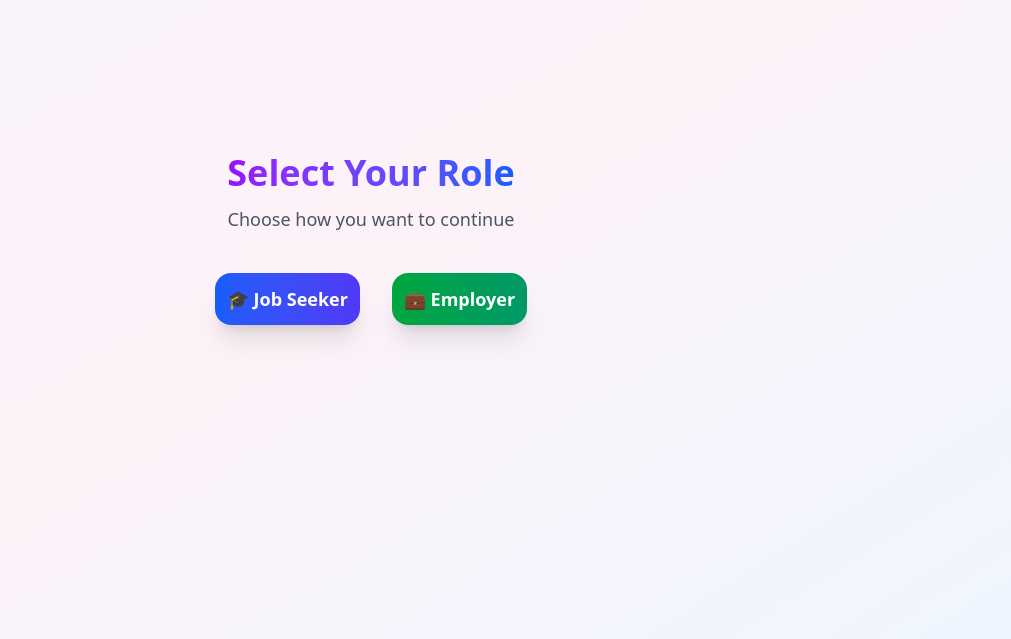
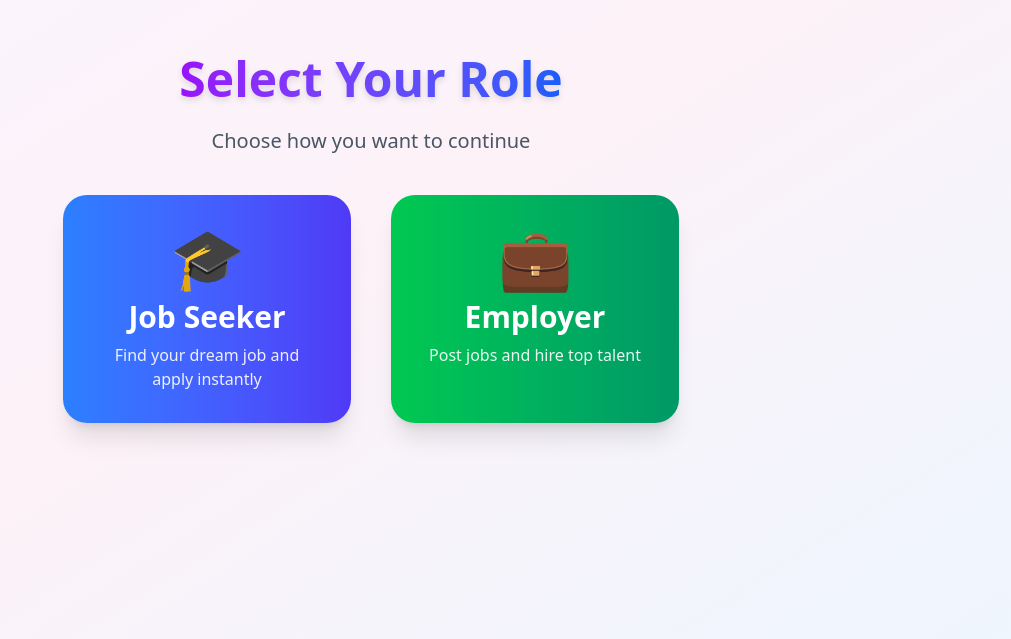
Before and after one commit to DevSourav01/frontend-project, a React (Vite) app: page /role-selection in a window 1280 px wide. Shown: the part 161-800 px from the top of the page, without its empty margins (269-1280 px from the left). Built offline with nearby package versions, Linux system fonts and the light colour scheme.

Commit message:
made changes dynamically name in the dashboard

```diff
--- a/src/components/LandingPage/Navbar.jsx
+++ b/src/components/LandingPage/Navbar.jsx
@@ -31,18 +31,19 @@ const Navbar = () => {
 
       {/* Desktop Buttons */}
       <div className="hidden md:flex space-x-4">
-        <button
+        {/* <button
           onClick={() => navigate("/role-selection")}
           className="px-4 py-2 border border-blue-700 text-blue-700 rounded-lg hover:bg-blue-50 cursor-pointer"
         >
           Login
-        </button>
+        </button> */}
         <button
           onClick={() => navigate("/role-selection")}
           className="px-4 py-2 bg-blue-600 text-white rounded-lg hover:bg-blue-700 cursor-pointer"
         >
-          Sign Up
+          Get Started
         </button>
+
       </div>
 
       {/* Mobile Menu Button */}
@@ -78,7 +79,7 @@ const Navbar = () => {
             Candidates
           </Link> */}
 
-          <button
+          {/* <button
             onClick={() => {
               navigate("/role-selection");
               setIsOpen(false);
@@ -86,7 +87,7 @@ const Navbar = () => {
             className="px-4 py-2 border border-blue-700 text-blue-700 rounded-lg hover:bg-blue-50 w-32"
           >
             Login
-          </button>
+          </button> */}
           <button
             onClick={() => {
               navigate("/role-selection");
@@ -94,7 +95,7 @@ const Navbar = () => {
             }}
             className="px-4 py-2 bg-blue-600 text-white rounded-lg hover:bg-blue-700 w-32"
           >
-            Sign Up
+            Get Started
           </button>
         </div>
       )}
--- a/src/components/Pages/EmployerDashboard.jsx
+++ b/src/components/Pages/EmployerDashboard.jsx
@@ -1,28 +1,82 @@
-import React from "react";
+import React, { useEffect, useState } from "react";
 import { PlusCircle, ClipboardList, Users } from "lucide-react";
 import { useNavigate } from "react-router-dom";
 import { toast, ToastContainer } from "react-toastify";
 import "react-toastify/dist/ReactToastify.css";
+import { supabase } from "../../supabaseClient";
 
 const EmployerDashboard = () => {
   const navigate = useNavigate();
+  const [employerName, setEmployerName] = useState("");
+  const [loading, setLoading] = useState(true);
 
-  const handleLogout = () => {
+  useEffect(() => {
+    const fetchEmployer = async () => {
+      try {
+        // ✅ Get current session
+        const {
+          data: { session },
+        } = await supabase.auth.getSession();
+
+        if (!session) {
+          toast.error("Session expired. Please login again.", {
+            position: "top-right",
+            autoClose: 2000,
+          });
+          navigate("/employer-login");
+          return;
+        }
+
+        const userId = session.user.id;
+
+        // ✅ Fetch employer info
+        const { data, error } = await supabase
+          .from("employers")
+          .select("company_name")
+          .eq("auth_id", userId)
+          .single();
+
+        if (error) throw error;
+
+        setEmployerName(data.company_name);
+      } catch (err) {
+        console.error("Error fetching employer:", err.message);
+        toast.error("Failed to fetch employer info", {
+          position: "top-right",
+          autoClose: 2000,
+        });
+      } finally {
+        setLoading(false);
+      }
+    };
+
+    fetchEmployer();
+  }, [navigate]);
+
+  const handleLogout = async () => {
+    await supabase.auth.signOut();
     toast.success("✅ Logout successful! See you soon!", {
       position: "top-right",
       autoClose: 1500,
     });
-
     setTimeout(() => {
-      navigate("/"); // redirect to home/login
+      navigate("/employer-login");
     }, 1500);
   };
+
+  if (loading) {
+    return (
+      <div className="flex justify-center items-center min-h-screen">
+        <p className="text-gray-500 text-lg">Loading dashboard...</p>
+      </div>
+    );
+  }
 
   return (
     <div className="min-h-screen bg-gray-50 p-4 sm:p-6 md:p-8">
       <header className="flex flex-col sm:flex-row justify-between items-start sm:items-center mb-6 gap-4 sm:gap-0">
         <h1 className="text-2xl sm:text-3xl font-bold text-green-600">
-          💼 Employer Dashboard
+          Welcome Back, {employerName || "Employer"}
         </h1>
 
         {/* Logout Button */}
--- a/src/components/Pages/EmployerSignup.jsx
+++ b/src/components/Pages/EmployerSignup.jsx
@@ -4,6 +4,7 @@ import { yupResolver } from "@hookform/resolvers/yup";
 import * as yup from "yup";
 import { supabase } from "../../supabaseClient"; // ✅ Import Supabase client
 import { useNavigate } from "react-router-dom";
+import { toast } from "react-toastify";
 
 // ✅ Validation Schema
 const employerSchema = yup.object().shape({
@@ -47,9 +48,12 @@ const EmployerSignup = () => {
 
       if (dbError) throw dbError;
 
-      alert("Employer signup successful ✅");
-      navigate("/employer-dashboard")
+       toast.success("🎉 Employer signup successful!", {
+              position: "top-right",
+              autoClose: 3000,
+            });
 
+            setTimeout(() => navigate("/student-dashboard"), 1500);
     } catch (error) {
       console.error("Signup failed:", error.message);
       alert(`Signup failed: ${error.message}`);
--- a/src/components/Pages/RoleSelection.jsx
+++ b/src/components/Pages/RoleSelection.jsx
@@ -4,32 +4,48 @@ import { useNavigate } from "react-router-dom";
 const RoleSelection = () => {
   const navigate = useNavigate();
 
-  const handleSelect = (role) => {
-    if (role === "student") {
-      navigate("/student-login");
-    } else if (role === "employer") {
-      navigate("/employer-login");
-    }
-  };
+  const roles = [
+    {
+      name: "Job Seeker",
+      emoji: "🎓",
+      description: "Find your dream job and apply instantly",
+      role: "student",
+      gradient: "from-blue-500 to-indigo-600",
+    },
+    {
+      name: "Employer",
+      emoji: "💼",
+      description: "Post jobs and hire top talent",
+      role: "employer",
+      gradient: "from-green-500 to-emerald-600",
+    },
+  ];
 
   return (
-    <div className="flex flex-col items-center justify-center h-screen bg-gradient-to-br from-purple-50 via-pink-50 to-blue-50">
-      <h1 className="text-4xl font-bold mb-3 bg-gradient-to-r from-purple-600 to-blue-600 bg-clip-text text-transparent">Select Your Role</h1>
-      <p className="text-gray-600 mb-10 text-lg">Choose how you want to continue</p>
+    <div className="flex flex-col items-center justify-center min-h-screen bg-gradient-to-br from-purple-50 via-pink-50 to-blue-50 px-4">
+      <h1 className="text-3xl sm:text-4xl md:text-5xl font-extrabold mb-6 text-center bg-gradient-to-r from-purple-600 to-blue-600 bg-clip-text text-transparent drop-shadow-md">
+        Select Your Role
+      </h1>
+      <p className="text-gray-600 mb-10 text-center text-base sm:text-lg md:text-xl">
+        Choose how you want to continue
+      </p>
 
-      <div className="flex gap-8">
-        <button
-          onClick={() => handleSelect("student")}
-          className="bg-gradient-to-r from-blue-600 to-indigo-600 text-white px-3 py-3 rounded-2xl hover:from-blue-700 hover:to-indigo-700 shadow-xl hover:shadow-2xl transition-all transform hover:-translate-y-1 font-semibold text-lg"
-        >
-          🎓 Job Seeker
-        </button>
-        <button
-          onClick={() => handleSelect("employer")}
-          className="bg-gradient-to-r from-green-600 to-emerald-600 text-white px-3 py-3 rounded-2xl hover:from-green-700 hover:to-emerald-700 shadow-xl hover:shadow-2xl transition-all transform hover:-translate-y-1 font-semibold text-lg"
-        >
-          💼 Employer
-        </button>
+      <div className="flex flex-col sm:flex-row gap-6 sm:gap-10">
+        {roles.map((r) => (
+          <div
+            key={r.role}
+            onClick={() =>
+              navigate(r.role === "student" ? "/student-login" : "/employer-login")
+            }
+            className={`cursor-pointer w-full sm:w-64 md:w-72 p-5 sm:p-6 md:p-8 rounded-3xl bg-gradient-to-r ${r.gradient} text-white shadow-xl hover:shadow-2xl transform hover:-translate-y-1 transition-all`}
+          >
+            <div className="text-4xl sm:text-5xl md:text-6xl mb-3 text-center">{r.emoji}</div>
+            <h2 className="text-xl sm:text-2xl md:text-3xl font-bold mb-2 text-center">{r.name}</h2>
+            <p className="text-center text-sm sm:text-base md:text-base opacity-90">
+              {r.description}
+            </p>
+          </div>
+        ))}
       </div>
     </div>
   );
```
Also changed, not shown: src/components/Pages/StudentSignup.jsx (+18 -153 lines).
